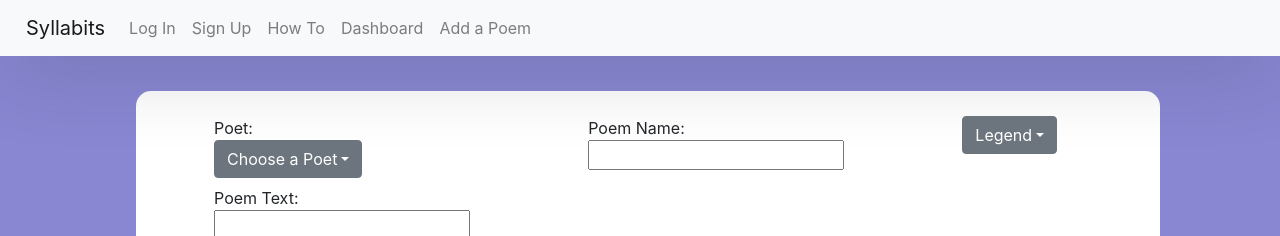
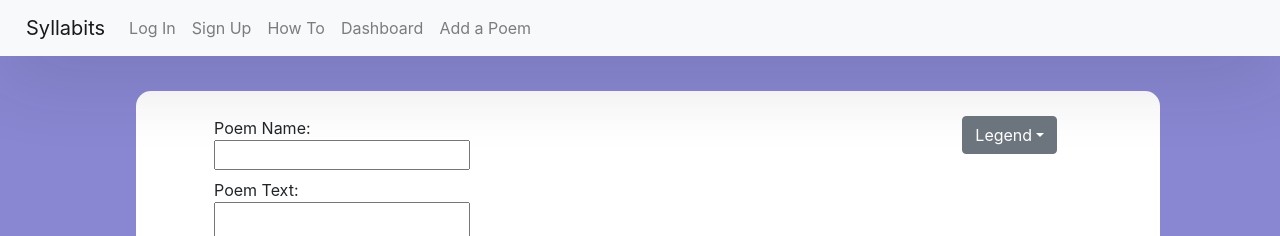
Before and after one commit to CS495-Group007/PoetryCode, a React (Create React App) app in the folder poetry-app/: page /add-poem in a window 1280 px wide. Shown: the top 236 px of the page. Built offline with nearby package versions, Linux system fonts and the light colour scheme.

Commit message:
Removed Poet Name Input at request of the professor

```diff
--- a/poetry-app/src/Components/AddPoemInterface.js
+++ b/poetry-app/src/Components/AddPoemInterface.js
@@ -7,9 +7,6 @@
 import Row from 'react-bootstrap/Row';
 import Col from 'react-bootstrap/Col';
 import Button from 'react-bootstrap/Button';
-import DropdownButton from 'react-bootstrap/DropdownButton';
-import Dropdown from 'react-bootstrap/Dropdown';
-import 'bootstrap/dist/css/bootstrap.min.css';
 
 var poetNames = ['Shakespeare', 'Frost', 'Edgar Allan Poe', 'Emily Dickinson', 'Other'];
 
@@ -28,7 +25,6 @@
             lines: [],
             numLines: 0,
             poemName: "",
-            poet: "",
             gameBoard: [],
             displayPoetInput: false,
             currentSelection: "Choose a Poet"
@@ -36,9 +32,7 @@
         this.processPage = this.processPage.bind(this);
         this.textChange = this.textChange.bind(this);
         this.updateGameBoard = this.updateGameBoard.bind(this);
-        this.handlePoetChange = this.handlePoetChange.bind(this);
         this.handlePoemNameChange = this.handlePoemNameChange.bind(this);
-        this.handlePoetTextChange = this.handlePoetTextChange.bind(this);
         this.filterLines = this.filterLines.bind(this);
     }
 
@@ -94,7 +88,6 @@
      */
     processPage(event){
         event.preventDefault();
-        alert(this.state.poet);
         alert(this.state.poemName);
         alert(this.convertArrayToString(this.filterLines(this.state.lines)));
         alert(this.convertGameBoardToString(this.state.gameBoard));
@@ -120,22 +113,6 @@
     }
 
     /**
-     * Function to update the value of the poet.
-     * @param event - contains the value representing the current string in the poet text box.
-     */
-    handlePoetChange(event){
-        if(event === 'Other'){
-            this.setState({displayPoetInput: true, currentSelection: event, poet: ""});
-        }
-        else{
-            this.setState({poet: event, displayPoetInput: false, currentSelection: event});
-        }
-    }
-
-    handlePoetTextChange(event){
-        this.setState({poet: event.target.value});
-    }
-    /**
      * Function to update the value of the poem name.
      * @param event - contains the value representing the current string in the poem name text box.
      */
@@ -154,19 +131,11 @@
         this.setState({gameBoard: gameBoard});
     }
 
-    generatePoetNameButtons(){
-        let poetNameButtons = [];
-        var i;
-        for(i = 0; i < poetNames.length; i++){
-            poetNameButtons.push(<Dropdown.Item eventKey={poetNames[i]}>{poetNames[i]}</Dropdown.Item>);
-        }
-        return poetNameButtons;
-    }
     /**
      * Function to render the component. Renders the area to submit poet, poem name, poem text, and gameboard key. Also renders the 6 necessary Boxables
      */
     render(){
-        const defaultOption = poetNames[0];
+        /*const defaultOption = poetNames[0];
         let poetInput = [];
         poetInput.push(
             <DropdownButton alignRight title={this.state.currentSelection} id="dropdown-menu-align-right" variant="secondary" onSelect={this.handlePoetChange}>
@@ -174,7 +143,7 @@
             </DropdownButton>
         );
         if(this.state.displayPoetInput === true)
-            poetInput.push(<input type="text" value = {this.state.poet} onChange = {this.handlePoetTextChange} />);
+            poetInput.push(<input type="text" value = {this.state.poet} onChange = {this.handlePoetTextChange} />);*/
         return(
             <div className = "parent">
                 <div className = "child">
@@ -182,13 +151,6 @@
                         <Container>
                             <form onSubmit={this.processPage}>
                                 <Row>
-                                    <Col>
-                                        <label>
-                                            Poet:
-                                            <br/>
-                                            {poetInput}
-                                        </label><br/>
-                                    </Col>
                                     <Col>
                                         <label>
                                             Poem Name:
@@ -207,7 +169,11 @@
                                         </label><br/>
                                     </Col>
                                     <Col>
-                                        <GameBoard currentPoemLines = {this.state.numLines} updateGameBoard = {this.updateGameBoard}/>
+                                        <GameBoard
+                                            currentPoemLines = {this.state.numLines}
+                                            updateGameBoard = {this.updateGameBoard}
+                                            blockLimit = {5}
+                                        />
                                     </Col>
                                 </Row>
                                 <Row className="text-center">
```
